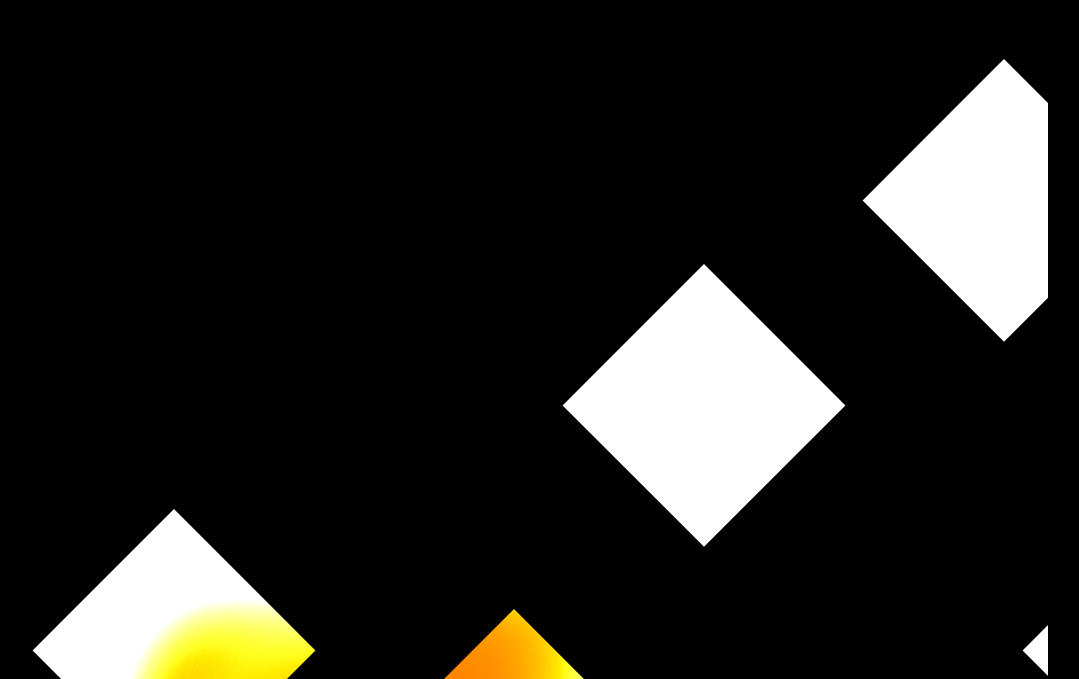
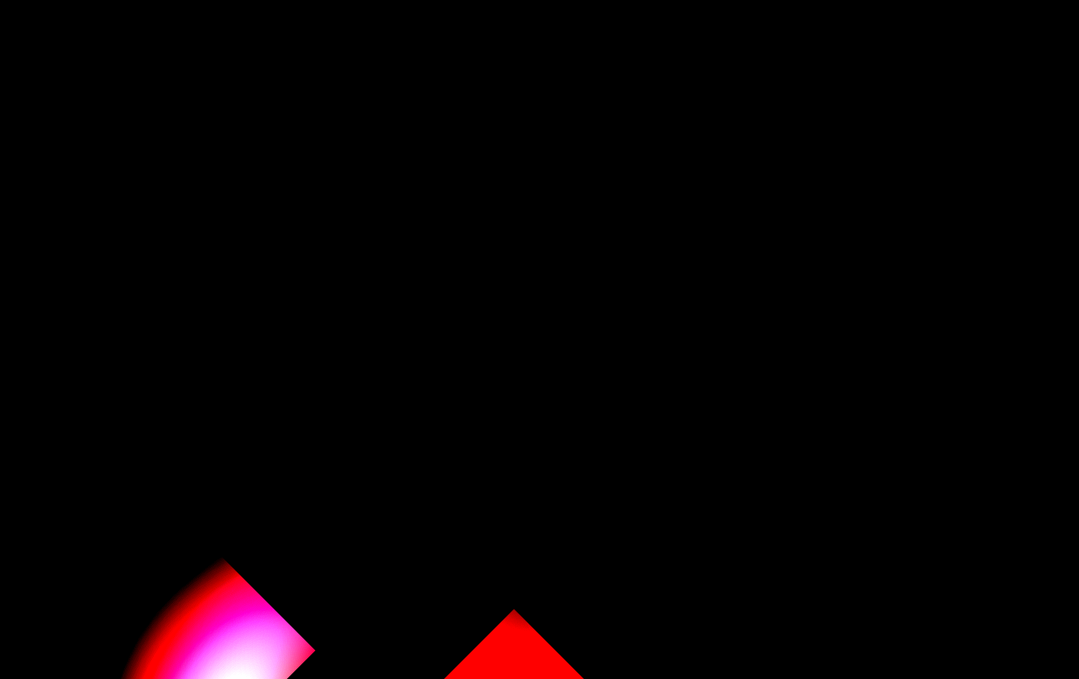
Before and after one commit to jahugg/ikou-tschuess, a website built with Parcel: page src/index.html in a window 1280 px wide. Shown: the part 139-818 px from the top of the page, without its empty margins (104-1183 px from the left). Built offline with nearby package versions, Linux system fonts and the light colour scheme.

Commit message:
performance and colors

```diff
--- a/src/config.json
+++ b/src/config.json
@@ -2,10 +2,11 @@
   "debug_mode": false,
   "crop_top": "15vh",
   "crop_vertical": "20vw",
-  "blob_count": 15,
+  "blob_count": 20,
   "blob_size": "30vh",
-  "base_color": "rgb(184, 126, 50)",
+  "base_color": "rgb(255, 0, 0)",
   "alt_color": "rgb(255, 255, 255)",
+  "alt_color_2": "rgb(0,0,255)",
   "mask_size": 200,
   "mask_positions": [
     [150, 510],
--- a/src/index.js
+++ b/src/index.js
@@ -59,13 +59,13 @@ function initApp() {
     let blob = document.createElement('div');
     blob.classList.add('blob');
     blob.style.animation = `updown ease-in ${getRandomInt(30, 60)}s infinite alternate,
-    leftright ease-in-out ${getRandomInt(30, 60)}s infinite,
-    vastag linear ${getRandomInt(0, 80)}s infinite`;
+    leftright ease-in-out ${getRandomInt(30, 60)}s infinite`;
+    // vastag linear ${getRandomInt(0, 80)}s infinite`;
     // spin linear ${getRandomInt(30, 60)}s infinite`;
 
     filter.appendChild(blob);
   }
-  setInterval(changeBackgroundColor, 3000);
+  setInterval(changeBackgroundColor, 6000);
 }
 
 initApp();
--- a/src/styles/main.css
+++ b/src/styles/main.css
@@ -95,7 +95,7 @@ body {
   filter: contrast(4);
   background: black;
   overflow: hidden;
-  transition: background 0.5s ease-in-out;
+  transition: background 1.5s ease-in-out;
 }
 
 .blob {
@@ -111,7 +111,7 @@ body {
   background: var(--alt-color);
 }
 /* every fourth blob uses alt color 2 */
-.blob:nth-of-type(5n) {
+.blob:nth-of-type(4n) {
   background: var(--alt-color-2);
 }
 /* debug mode settings */
```
